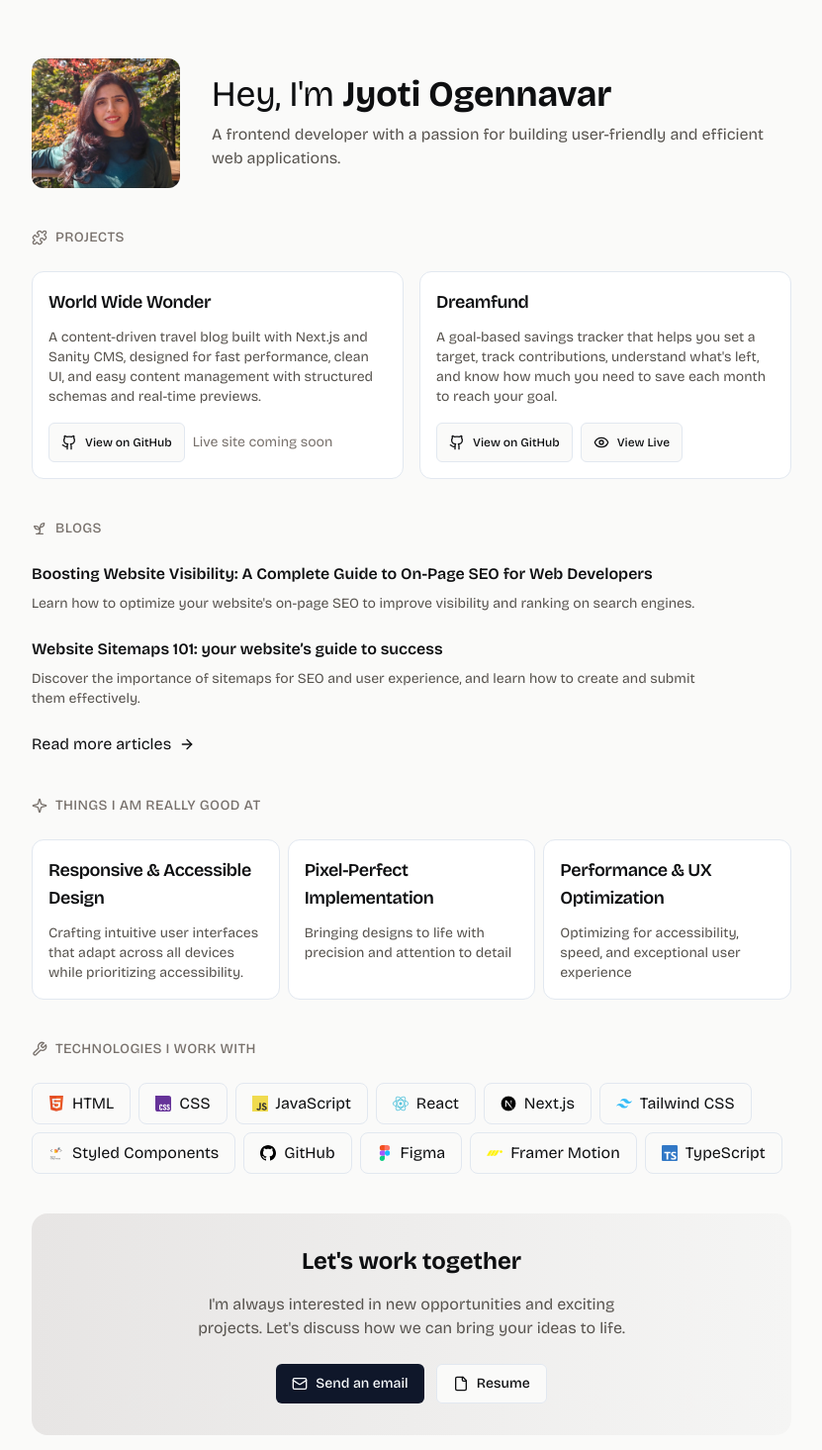
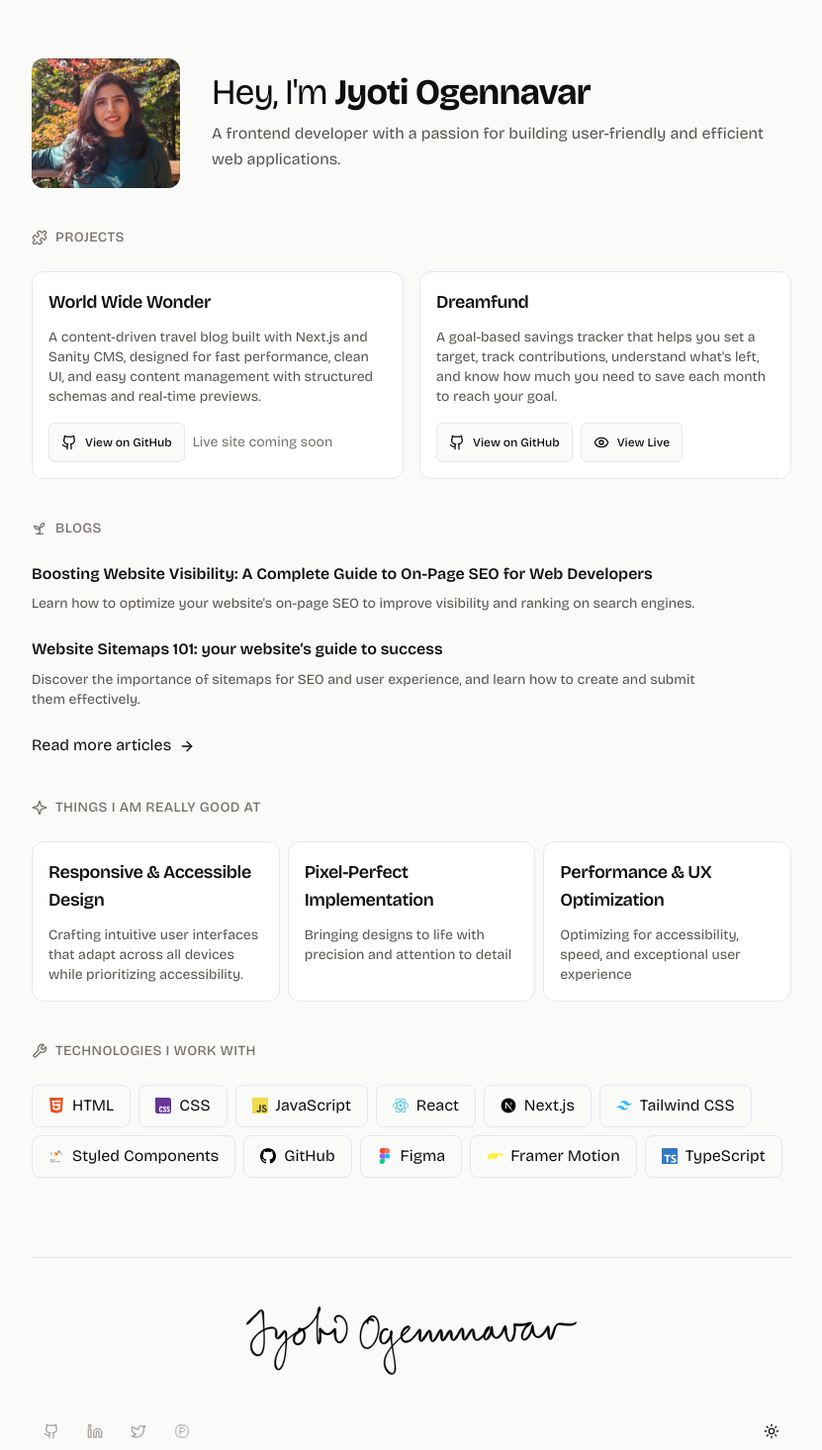
Before and after one commit to jyotiogennavar/portfolio, a Next.js app: page / in a window 1280 px wide. Shown: the part 45-1510 px from the top of the page at 99% size, without its empty margins (224-1055 px from the left). Built offline with nearby package versions, Linux system fonts and the light colour scheme.

Commit message:
feat: update global styles for improved typography and responsiveness, enhance page layouts with consistent spacing, and refine component styles for better readability

```diff
--- a/src/app/about-me/page.tsx
+++ b/src/app/about-me/page.tsx
@@ -6,7 +6,7 @@
           <div className="rounded-xl border-dashed border-4 bg-card text-card-foreground p-8 hover:border-pink-500 transition-colors text-center w-[500px] min-h-[300px] flex flex-col items-center justify-center">
             <h1 className="text-4xl font-bold mb-4">About Me</h1>
 
-            <p className="text-stone-800 dark:text-stone-200 text-lg text-balance">
+            <p className="text-pretty text-lg text-stone-800 dark:text-stone-200">
               Still under construction — like most good things in life
             </p>
           </div>
--- a/src/app/blog/[slug]/page.tsx
+++ b/src/app/blog/[slug]/page.tsx
@@ -161,13 +161,13 @@
           __html: JSON.stringify(structuredData),
         }}
       />
-      <article className="container mx-auto mt-20 px-2 max-w-3xl">
+      <article className="container mx-auto mt-20 max-w-prose px-2">
         <header className="mb-8">
           <h1 className="mb-4 text-4xl font-bold tracking-tight text-foreground">
             {post.title}
           </h1>
         </header>
-        <div className="prose prose-lg dark:prose-invert max-w-none">
+        <div className="prose prose-lg max-w-none dark:prose-invert">
           <MDXRemote source={post.content} components={mdxComponents} />
         </div>
       </article>
--- a/src/app/globals.css
+++ b/src/app/globals.css
@@ -6,12 +6,14 @@
   html {
     -webkit-font-smoothing: antialiased;
     -moz-osx-font-smoothing: grayscale;
+    font-synthesis: none;
     text-underline-position: from-font;
     text-decoration-skip-ink: auto;
   }
 
   body {
-    font-family: var(--font-bricolage-grotesque), sans-serif;
+    font-family: var(--font-bricolage), sans-serif;
+    line-height: 1.55;
     overflow-wrap: break-word;
   }
 
@@ -31,8 +33,6 @@
   }
 
   :root {
-    --font-bricolage-grotesque: "Bricolage Grotesque", sans-serif;
-
     --background: 24 9.8% 98%;
 
     --foreground: 222, 10%, 6%;
--- a/src/app/page.tsx
+++ b/src/app/page.tsx
@@ -103,10 +103,10 @@
             </div>
           </div>
           <div className="flex flex-col justify-center text-center md:text-left h-full md:justify-center">
-            <h1 className="text-2xl md:text-4xl ">
+            <h1 className="text-2xl tracking-tight md:text-4xl">
               Hey, I&apos;m <span className="font-bold">Jyoti Ogennavar</span>
             </h1>
-            <p className="mt-2 text-stone-600 dark:text-stone-400 flex items-center justify-center md:justify-start gap-2">
+            <p className="mx-auto mt-2 max-w-prose text-pretty leading-relaxed text-stone-600 dark:text-stone-400 md:mx-0 md:text-start">
              A frontend developer with a passion for building user-friendly and efficient web applications.
             </p>
           </div>
@@ -262,30 +262,6 @@
         <TechStack />
       </motion.section>
 
-      {/* Contact/CTA Section - New */}
-      <motion.section className="mt-10">
-        <div className="relative overflow-hidden rounded-2xl bg-gradient-to-r from-stone-200 to-stone-100 p-8 text-center dark:from-stone-800 dark:to-stone-700">
-          <h2 className="mb-4 text-2xl font-bold">Let&apos;s work together</h2>
-          <p className="mx-auto mb-6 max-w-md text-pretty text-stone-600 dark:text-stone-300">
-            I&apos;m always interested in new opportunities and exciting
-            projects. Let&apos;s discuss how we can bring your ideas to life.
-          </p>
-          <div className="flex justify-center gap-3">
-            <Button className="gap-2" onClick={handleContactClick}>
-              <Mail className="h-4 w-4" />
-              Send an email
-            </Button>
-            <Button
-              variant="outline"
-              className="gap-2"
-              onClick={handleResumeDownload}
-            >
-              <File className="w-4 h-4" />
-              Resume
-            </Button>
-          </div>
-        </div>
-      </motion.section>
 
       {/* Scroll to Top Button */}
       {showScrollTop && (
--- a/src/components/RoseDemo.tsx
+++ b/src/components/RoseDemo.tsx
@@ -107,7 +107,7 @@
           <button
             type="button"
             className={cn(
-              "mt-[0.35rem] min-h-11 cursor-pointer justify-self-start rounded-full border border-white/55 bg-transparent px-5 py-[0.4rem] font-sans text-[0.82rem] text-white",
+              "mt-[0.35rem] min-h-11 cursor-pointer justify-self-start rounded-full border border-white/55 bg-transparent px-5 py-[0.4rem] font-sans text-sm text-white",
               "transition-[opacity,background-color,transform] duration-150 ease",
               "hoverable:hover:bg-white/[0.06] active:scale-[0.97]",
               "motion-reduce:transition-[opacity,background-color] motion-reduce:active:scale-100",
@@ -185,7 +185,7 @@
   useMotionValueEvent(d, "change", setD);
 
   return (
-    <div className="mb-5 whitespace-pre-line text-left font-mono text-[0.72rem] leading-[1.75] tracking-[0.02em] text-[#8a8a8a]">
+    <div className="mb-5 whitespace-pre-line text-start font-mono text-xs leading-relaxed tracking-[0.02em] text-[#8a8a8a]">
       {`x = ${Math.round(r)}cos(t) − ${formatD(dd)}·cos(${Math.round(kk)}t)`}
       {"\n"}
       {`y = ${Math.round(r)}sin(t) − ${formatD(dd)}·sin(${Math.round(kk)}t)`}
@@ -215,7 +215,7 @@
   const pct = ((current - min) / (max - min)) * 100;
 
   return (
-    <label className="grid gap-[0.45rem] font-sans text-[0.82rem] text-[#f2f2f2]">
+    <label className="grid gap-[0.45rem] font-sans text-sm text-[#f2f2f2]">
       <span className="flex items-baseline justify-between text-[#c8c8c8]">
         <span>{label}</span>
         <span className="tabular-nums">{format(current)}</span>
--- a/src/components/mdx-components.tsx
+++ b/src/components/mdx-components.tsx
@@ -50,7 +50,7 @@
 
 export function P({ children, ...props }: React.HTMLAttributes<HTMLParagraphElement>) {
   return (
-    <p {...props} className="leading-7 my-4">
+    <p {...props} className="my-4 leading-relaxed">
       {children}
     </p>
   )
@@ -58,7 +58,7 @@
 
 export function A({ children, ...props }: React.AnchorHTMLAttributes<HTMLAnchorElement>) {
   return (
-    <a {...props} className="break-words text-primary underline decoration-dotted underline-offset-4 hoverable:hover:text-primary/80 focus-visible:outline-none focus-visible:ring-2 focus-visible:ring-ring">
+    <a {...props} className="break-words text-primary underline decoration-dotted decoration-from-font underline-offset-4 hoverable:hover:text-primary/80 focus-visible:outline-none focus-visible:ring-2 focus-visible:ring-ring">
       {children}
     </a>
   )
@@ -92,7 +92,7 @@
   return (
     <blockquote
       {...props}
-      className="border-l-4 border-muted-foreground/40 pl-6 py-2 my-6 text-muted-foreground italic"
+      className="my-6 border-l-4 border-muted-foreground/40 py-2 pl-6 text-muted-foreground"
     >
       {children}
     </blockquote>
@@ -102,7 +102,7 @@
 export function Quote({ children, author }: { children: React.ReactNode; author?: string }) {
   return (
     <blockquote className="border-l-4 border-primary pl-6 py-4 bg-muted/50 rounded-r-lg my-8">
-      <p className="text-lg italic mb-2">{children}</p>
+      <p className="mb-2 text-lg">{children}</p>
       {author && <cite className="text-sm text-muted-foreground">— {author}</cite>}
     </blockquote>
   )
--- a/src/components/ui/card.tsx
+++ b/src/components/ui/card.tsx
@@ -35,7 +35,7 @@
 >(({ className, ...props }, ref) => (
   <div
     ref={ref}
-    className={cn("font-semibold leading-none tracking-tight", className)}
+      className={cn("font-semibold leading-tight tracking-tight", className)}
     {...props}
   />
 ))
--- a/src/lab/lab-gallery.tsx
+++ b/src/lab/lab-gallery.tsx
@@ -123,7 +123,7 @@
         <h2 className="text-base font-semibold leading-tight tracking-[-0.011em] md:text-lg">
           {experiment.name}
         </h2>
-        <p className="mt-2 text-pretty text-sm text-stone-600 dark:text-stone-400">
+        <p className="mt-2 text-pretty text-sm leading-relaxed text-stone-600 dark:text-stone-400">
           {experiment.summary}
         </p>
       </div>
```
Also changed, not shown: src/app/blog/page.tsx (+4 -4 lines).
